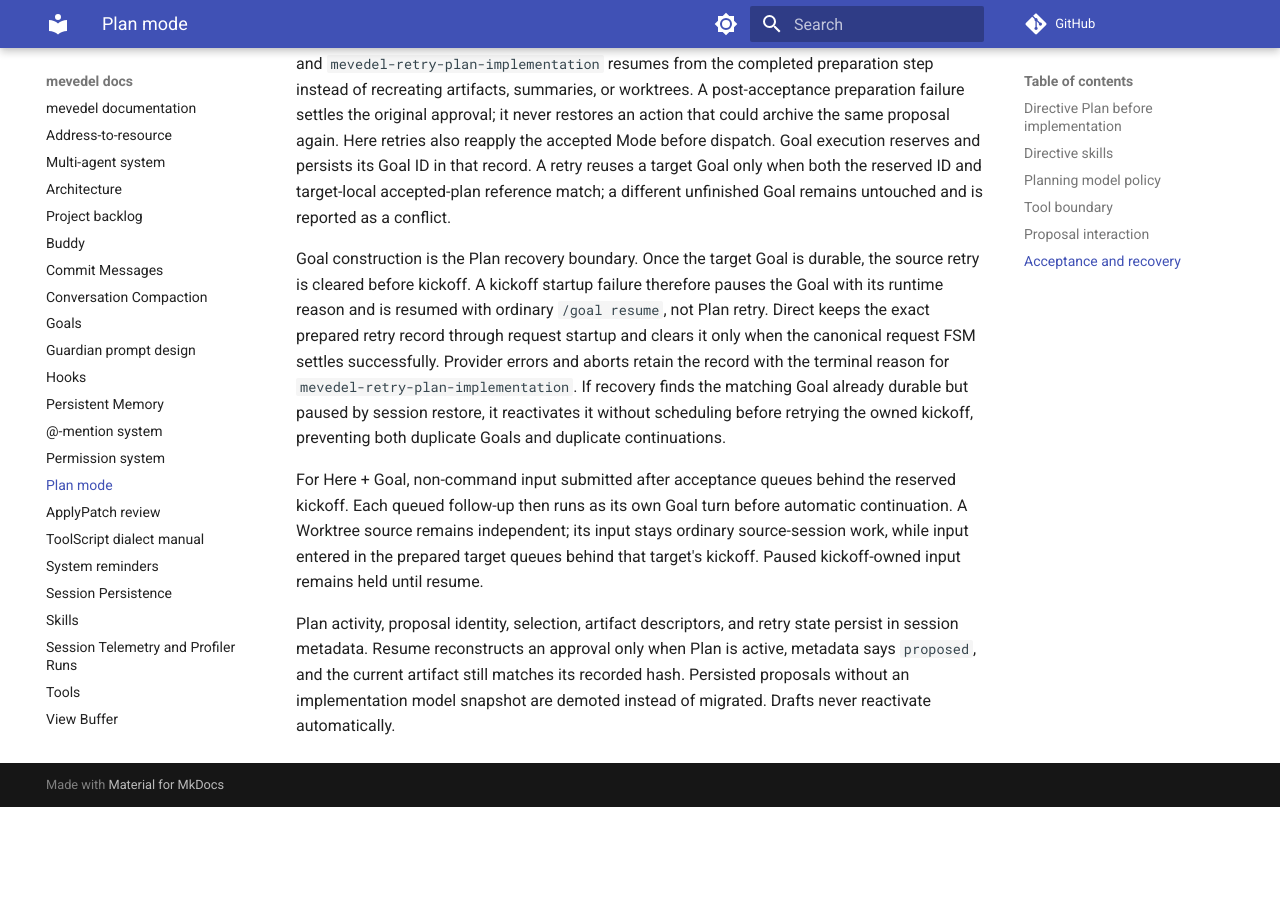
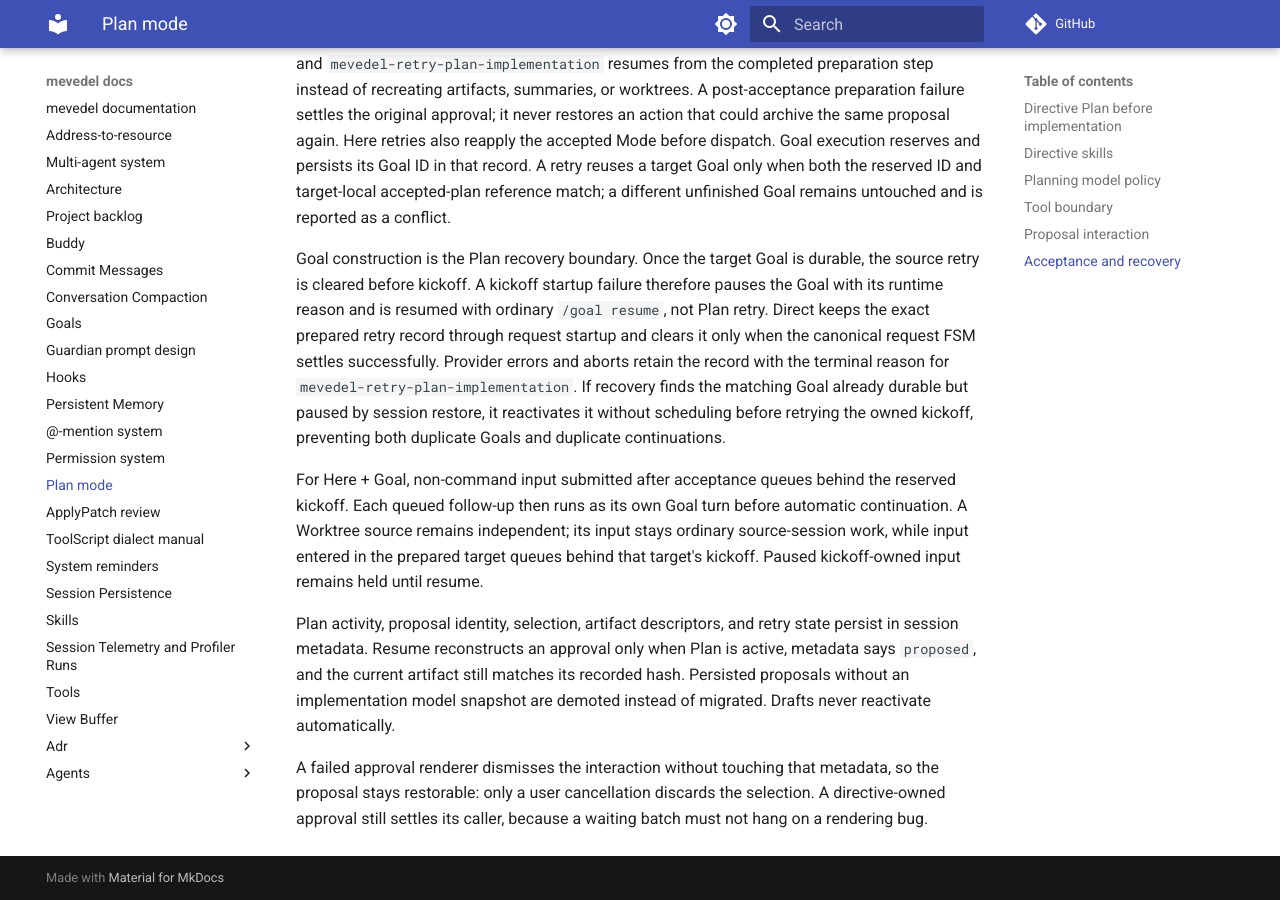
Before and after one commit to FrauH0lle/mevedel, an MkDocs documentation site: the page built from docs/plan-mode.md, in a window 1280 px wide and 900 px high, scrolled down 5473 px. Built offline with MkDocs 1.6.1 and Material for MkDocs 9.7.7, drawn with Linux system fonts in a browser that asks for light colours; comment, search, counter and statistics services are not loaded; before the commit the page ends 6280 px from its top, so only the background shows below that.

Commit message:
fix(plan): Survive an approval that cannot be rendered
Resume presents a pending Plan approval before any other interaction has
loaded `mevedel-queue', so its renderer hit void queue helpers and the
error handler's abort hit another one.  The abort settled the proposal
as user cancellation, which discards the selection and demotes the plan
to a draft: a rendering bug permanently destroyed a recoverable
proposal.

* mevedel-plan-mode.el (mevedel-plan-approval-present): Require
`mevedel-queue' at the single installer, covering the renderer,
settlement, and abort for ordinary and directive approvals alike.

(mevedel-plan-approval-render, mevedel-plan-mode--approval-callback):
Settle a failed renderer as `render-error' and leave plan metadata
untouched, so the proposal stays restorable on the next resume.

* mevedel-directive-plan.el (mevedel-directive-plan--approval-outcome):
Treat `render-error' as a cancellation, because a waiting batch must not
hang on a rendering bug.

* docs/plan-mode.md: Document both outcomes.

* test/test-mevedel-plan-mode.el (mevedel-plan-mode--render-approval)
(mevedel-plan-approval-render): Cover the missing require and the
preserved proposal.

* test/test-mevedel-directive-plan.el
(mevedel-directive-plan--approval-outcome): Cover the settled caller.

```diff
--- a/docs/plan-mode.md
+++ b/docs/plan-mode.md
@@ -285,3 +285,8 @@
 matches its recorded hash. Persisted proposals without an implementation model
 snapshot are demoted instead of migrated. Drafts never reactivate
 automatically.
+
+A failed approval renderer dismisses the interaction without touching that
+metadata, so the proposal stays restorable: only a user cancellation discards
+the selection. A directive-owned approval still settles its caller, because a
+waiting batch must not hang on a rendering bug.
```
Also changed, not shown: 4 other files.
